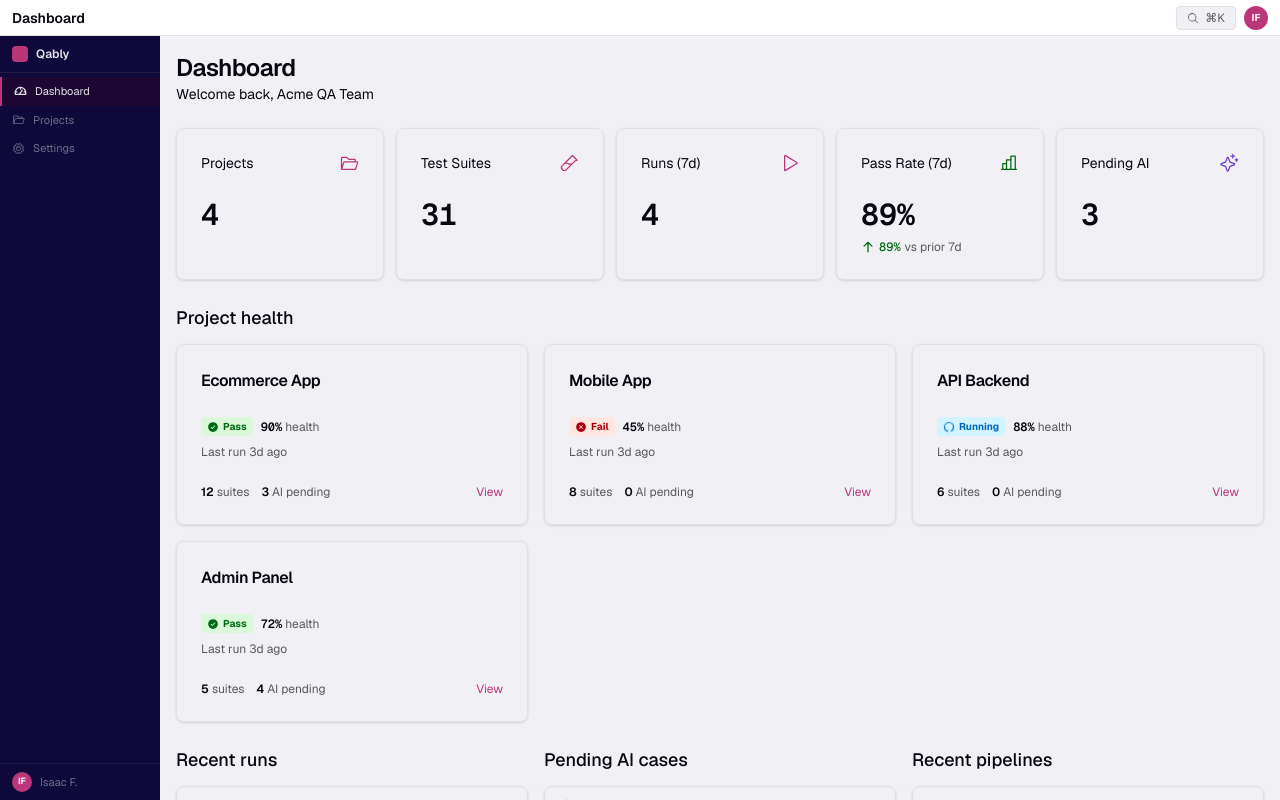
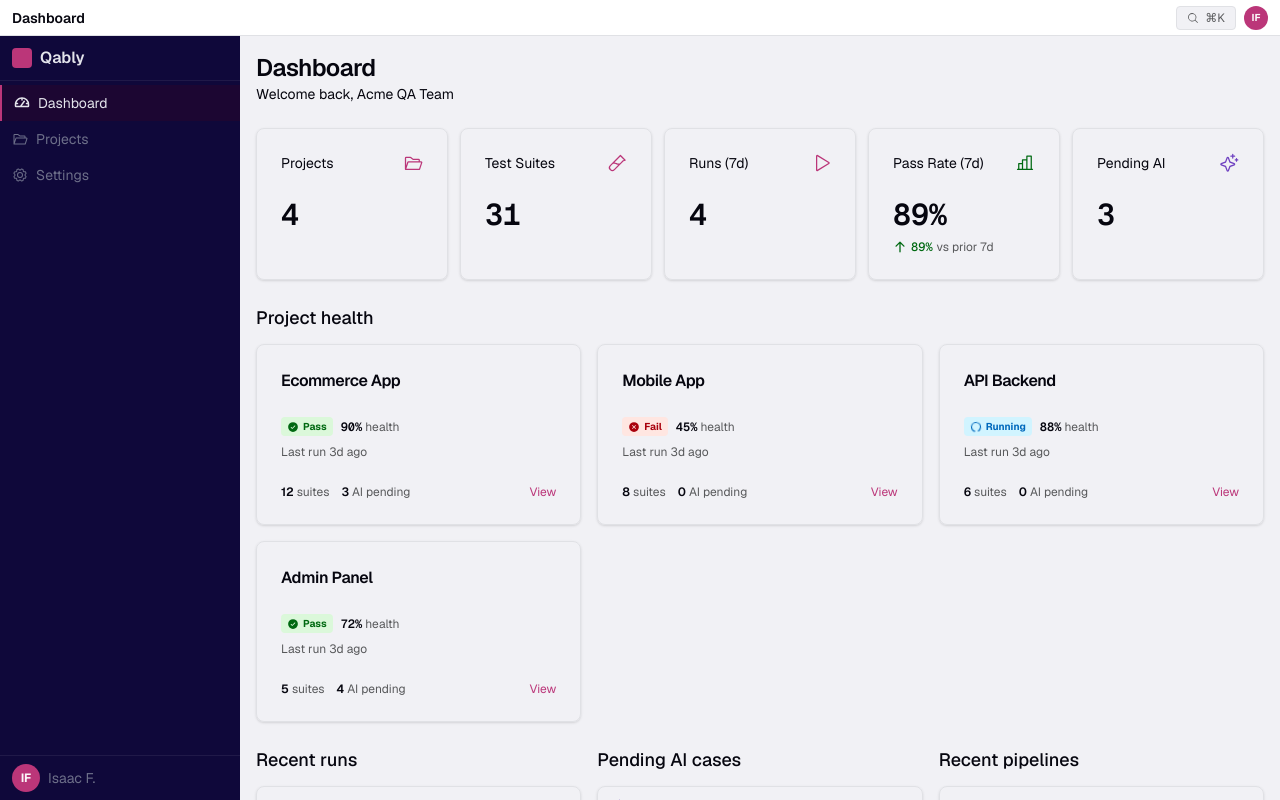
Before and after one commit to Aisaac2205/qably-project, a Next.js app in the folder apps/web/: page /dashboard in a window 1280 px wide. Built offline with nearby package versions, Linux system fonts and the light colour scheme.

Commit message:
style(sidebar): bump width, typography, and icon size for readability

```diff
--- a/apps/web/src/components/shell/sidebar.tsx
+++ b/apps/web/src/components/shell/sidebar.tsx
@@ -46,10 +46,10 @@ export function Sidebar() {
   const projectId = projectMatch?.[1] ?? null
 
   return (
-    <aside className="w-40 h-full bg-sidebar flex flex-col shrink-0">
+    <aside className="w-60 h-full bg-sidebar flex flex-col shrink-0">
       <div className="flex items-center gap-2 px-3 py-2.5 border-b border-border-sidebar">
-        <div className="w-4 h-4 rounded bg-primary shrink-0" aria-hidden="true" />
-        <span className="text-sidebar-fg text-xs font-semibold">Qably</span>
+        <div className="w-5 h-5 rounded bg-primary shrink-0" aria-hidden="true" />
+        <span className="text-sidebar-fg text-base font-semibold">Qably</span>
       </div>
 
       {projectId ? (
@@ -59,10 +59,10 @@ export function Sidebar() {
       )}
 
       <div className="flex items-center gap-2 px-3 py-2 border-t border-border-sidebar mt-auto">
-        <div className="w-5 h-5 rounded-full bg-primary flex items-center justify-center text-primary-fg text-[9px] font-bold shrink-0">
+        <div className="w-7 h-7 rounded-full bg-primary flex items-center justify-center text-primary-fg text-xs font-bold shrink-0">
           IF
         </div>
-        <span className="text-sidebar-fg-muted text-[11px] truncate">Isaac F.</span>
+        <span className="text-sidebar-fg-muted text-sm truncate">Isaac F.</span>
       </div>
     </aside>
   )
@@ -89,7 +89,7 @@ function ProjectNav({ projectId, pathname }: { projectId: string; pathname: stri
     <>
       <Link
         href="/projects"
-        className="px-3 pt-2.5 pb-1 text-[11px] text-sidebar-fg-muted hover:text-sidebar-fg transition-colors"
+        className="px-3 pt-2.5 pb-1 text-sm text-sidebar-fg-muted hover:text-sidebar-fg transition-colors"
       >
         ← Projects
       </Link>
@@ -102,14 +102,14 @@ function ProjectNav({ projectId, pathname }: { projectId: string; pathname: stri
                 className={`w-2 h-2 rounded-full shrink-0 ${healthColor(project.healthScore)}`}
                 aria-hidden="true"
               />
-              <div className="text-sidebar-fg text-[11px] font-semibold truncate">
+              <div className="text-sidebar-fg text-sm font-semibold truncate">
                 {project.name}
               </div>
             </>
           ) : (
             <>
-              <div className="text-sidebar-fg text-[11px] font-semibold truncate">{projectId}</div>
-              <div className="text-sidebar-fg-muted text-[9px]">Loading…</div>
+              <div className="text-sidebar-fg text-sm font-semibold truncate">{projectId}</div>
+              <div className="text-sidebar-fg-muted text-xs">Loading…</div>
             </>
           )}
         </div>
@@ -137,13 +137,13 @@ function SidebarItem({ item, active }: { item: NavItem; active: boolean }) {
     <Link
       href={item.href}
       className={[
-        'flex items-center gap-2 px-3 py-1.5 text-[11px] transition-colors',
+        'flex items-center gap-2 px-3 py-2 text-sm transition-colors',
         active
           ? 'bg-sidebar-active text-sidebar-fg border-l-2 border-primary'
           : 'text-sidebar-fg-muted hover:text-sidebar-fg hover:bg-sidebar-hover',
       ].join(' ')}
     >
-      <Icon size={13} weight={active ? 'bold' : 'regular'} aria-hidden="true" />
+      <Icon size={16} weight={active ? 'bold' : 'regular'} aria-hidden="true" />
       {item.label}
     </Link>
   )
```
